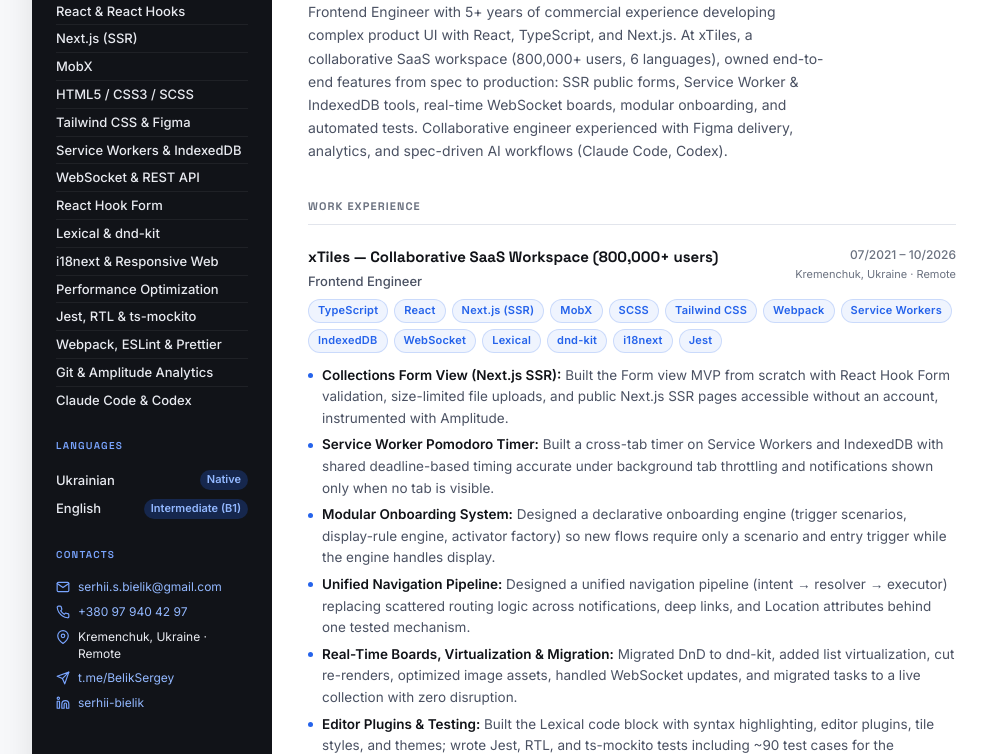
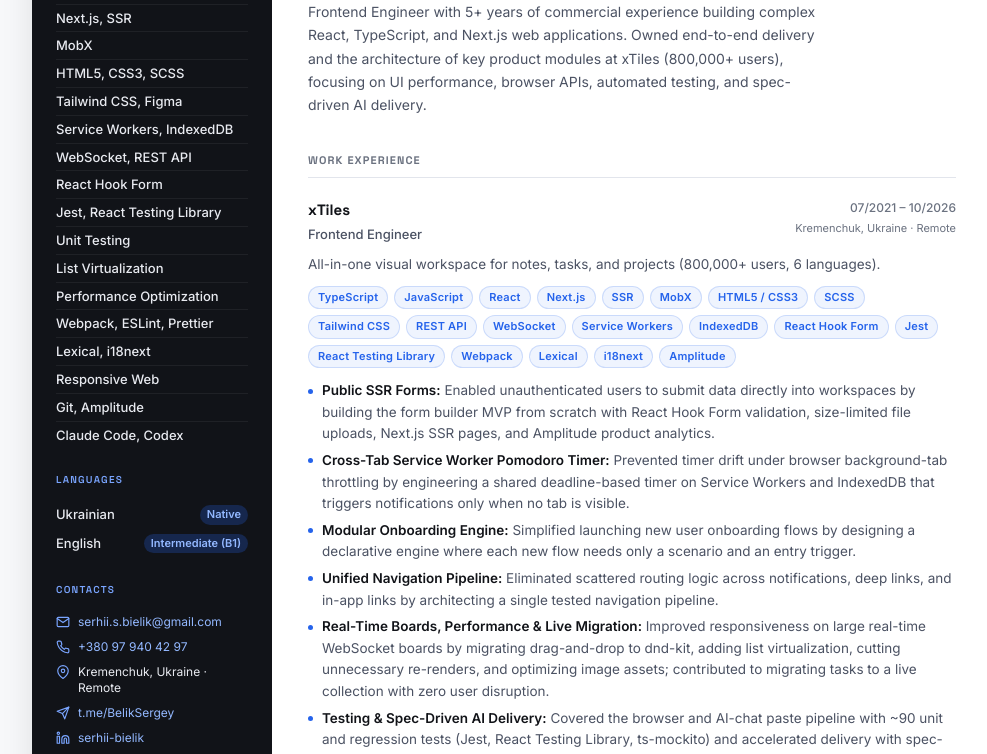
Before and after one commit to BelikSergey/CV, a plain HTML site: page index.html in a window 1280 px wide. Shown: the part 151-905 px from the top of the page, without its empty margins (128-1115 px from the left). Drawn offline with Linux system fonts and the light colour scheme.

Commit message:
правки 9 нові тексти summary, досвіду і навичок, оновлений PDF
Co-Authored-By: Claude Opus 5.5 <noreply@anthropic.com>

```diff
--- a/index.html
+++ b/index.html
@@ -33,7 +33,7 @@
           </a>
         </div>
         <p class="summary">
-          Frontend Engineer with 5+ years of commercial experience developing complex product UI with React, TypeScript, and Next.js. At xTiles, a collaborative SaaS workspace (800,000+ users, 6 languages), owned end-to-end features from spec to production: SSR public forms, Service Worker &amp; IndexedDB tools, real-time WebSocket boards, modular onboarding, and automated tests. Collaborative engineer experienced with Figma delivery, analytics, and spec-driven AI workflows (Claude Code, Codex).
+          Frontend Engineer with 5+ years of commercial experience building complex React, TypeScript, and Next.js web applications. Owned end-to-end delivery and the architecture of key product modules at xTiles (800,000+ users), focusing on UI performance, browser APIs, automated testing, and spec-driven AI delivery.
         </p>
       </header>
 
@@ -45,7 +45,7 @@
           <div class="job-header">
             <div>
               <h3 class="job-company">
-                <a href="https://xtiles.app/en" target="_blank" rel="noopener">xTiles</a> — Collaborative SaaS Workspace (800,000+ users)
+                <a href="https://xtiles.app/en" target="_blank" rel="noopener">xTiles</a>
               </h3>
               <p class="job-role">Frontend Engineer</p>
             </div>
@@ -54,30 +54,38 @@
               <span class="job-location">Kremenchuk, Ukraine · Remote</span>
             </div>
           </div>
+          <p class="job-desc">
+            All-in-one visual workspace for notes, tasks, and projects (800,000+ users, 6 languages).
+          </p>
           <ul class="job-stack">
             <li>TypeScript</li>
+            <li>JavaScript</li>
             <li>React</li>
-            <li>Next.js (SSR)</li>
+            <li>Next.js</li>
+            <li>SSR</li>
             <li>MobX</li>
+            <li>HTML5 / CSS3</li>
             <li>SCSS</li>
             <li>Tailwind CSS</li>
-            <li>Webpack</li>
+            <li>REST API</li>
+            <li>WebSocket</li>
             <li>Service Workers</li>
             <li>IndexedDB</li>
-            <li>WebSocket</li>
+            <li>React Hook Form</li>
+            <li>Jest</li>
+            <li>React Testing Library</li>
+            <li>Webpack</li>
             <li>Lexical</li>
-            <li>dnd-kit</li>
             <li>i18next</li>
-            <li>Jest</li>
+            <li>Amplitude</li>
           </ul>
           <ul class="job-points">
-            <li><strong>Collections Form View (Next.js SSR):</strong> Built the Form view MVP from scratch with React Hook Form validation, size-limited file uploads, and public Next.js SSR pages accessible without an account, instrumented with Amplitude.</li>
-            <li><strong>Service Worker Pomodoro Timer:</strong> Built a cross-tab timer on Service Workers and IndexedDB with shared deadline-based timing accurate under background tab throttling and notifications shown only when no tab is visible.</li>
-            <li><strong>Modular Onboarding System:</strong> Designed a declarative onboarding engine (trigger scenarios, display-rule engine, activator factory) so new flows require only a scenario and entry trigger while the engine handles display.</li>
-            <li><strong>Unified Navigation Pipeline:</strong> Designed a unified navigation pipeline (intent → resolver → executor) replacing scattered routing logic across notifications, deep links, and Location attributes behind one tested mechanism.</li>
-            <li><strong>Real-Time Boards, Virtualization &amp; Migration:</strong> Migrated DnD to dnd-kit, added list virtualization, cut re-renders, optimized image assets, handled WebSocket updates, and migrated tasks to a live collection with zero disruption.</li>
-            <li><strong>Editor Plugins &amp; Testing:</strong> Built the Lexical code block with syntax highlighting, editor plugins, tile styles, and themes; wrote Jest, RTL, and ts-mockito tests including ~90 test cases for the browser/AI-chat paste pipeline.</li>
-            <li><strong>Collaboration &amp; AI-Assisted Delivery:</strong> Reviewed teammates' PRs, joined architectural discussions and sprint planning, collaborated with design, backend, and product teams, and accelerated delivery with Claude Code and Codex.</li>
+            <li><strong>Public SSR Forms:</strong> Enabled unauthenticated users to submit data directly into workspaces by building the form builder MVP from scratch with React Hook Form validation, size-limited file uploads, Next.js SSR pages, and Amplitude product analytics.</li>
+            <li><strong>Cross-Tab Service Worker Pomodoro Timer:</strong> Prevented timer drift under browser background-tab throttling by engineering a shared deadline-based timer on Service Workers and IndexedDB that triggers notifications only when no tab is visible.</li>
+            <li><strong>Modular Onboarding Engine:</strong> Simplified launching new user onboarding flows by designing a declarative engine where each new flow needs only a scenario and an entry trigger.</li>
+            <li><strong>Unified Navigation Pipeline:</strong> Eliminated scattered routing logic across notifications, deep links, and in-app links by architecting a single tested navigation pipeline.</li>
+            <li><strong>Real-Time Boards, Performance &amp; Live Migration:</strong> Improved responsiveness on large real-time WebSocket boards by migrating drag-and-drop to dnd-kit, adding list virtualization, cutting unnecessary re-renders, and optimizing image assets; contributed to migrating tasks to a live collection with zero user disruption.</li>
+            <li><strong>Testing &amp; Spec-Driven AI Delivery:</strong> Covered the browser and AI-chat paste pipeline with ~90 unit and regression tests (Jest, React Testing Library, ts-mockito) and accelerated delivery with spec-driven Claude Code and Codex workflows.</li>
           </ul>
         </div>
       </section>
@@ -102,22 +110,24 @@
       <div class="sidebar-section">
         <h2 class="sidebar-heading">Tech Skills</h2>
         <ul class="skill-list">
-          <li>TypeScript &amp; JavaScript (ES6+)</li>
-          <li>React &amp; React Hooks</li>
-          <li>Next.js (SSR)</li>
+          <li>TypeScript, JavaScript (ES6+)</li>
+          <li>React, React Hooks</li>
+          <li>Next.js, SSR</li>
           <li>MobX</li>
-          <li>HTML5 / CSS3 / SCSS</li>
-          <li>Tailwind CSS &amp; Figma</li>
-          <li>Service Workers &amp; IndexedDB</li>
-          <li>WebSocket &amp; REST API</li>
+          <li>HTML5, CSS3, SCSS</li>
+          <li>Tailwind CSS, Figma</li>
+          <li>Service Workers, IndexedDB</li>
+          <li>WebSocket, REST API</li>
           <li>React Hook Form</li>
-          <li>Lexical &amp; dnd-kit</li>
-          <li>i18next &amp; Responsive Web</li>
+          <li>Jest, React Testing Library</li>
+          <li>Unit Testing</li>
+          <li>List Virtualization</li>
           <li>Performance Optimization</li>
-          <li>Jest, RTL &amp; ts-mockito</li>
-          <li>Webpack, ESLint &amp; Prettier</li>
-          <li>Git &amp; Amplitude Analytics</li>
-          <li>Claude Code &amp; Codex</li>
+          <li>Webpack, ESLint, Prettier</li>
+          <li>Lexical, i18next</li>
+          <li>Responsive Web</li>
+          <li>Git, Amplitude</li>
+          <li>Claude Code, Codex</li>
         </ul>
       </div>
 
```
Also changed, not shown: 1 other file.
